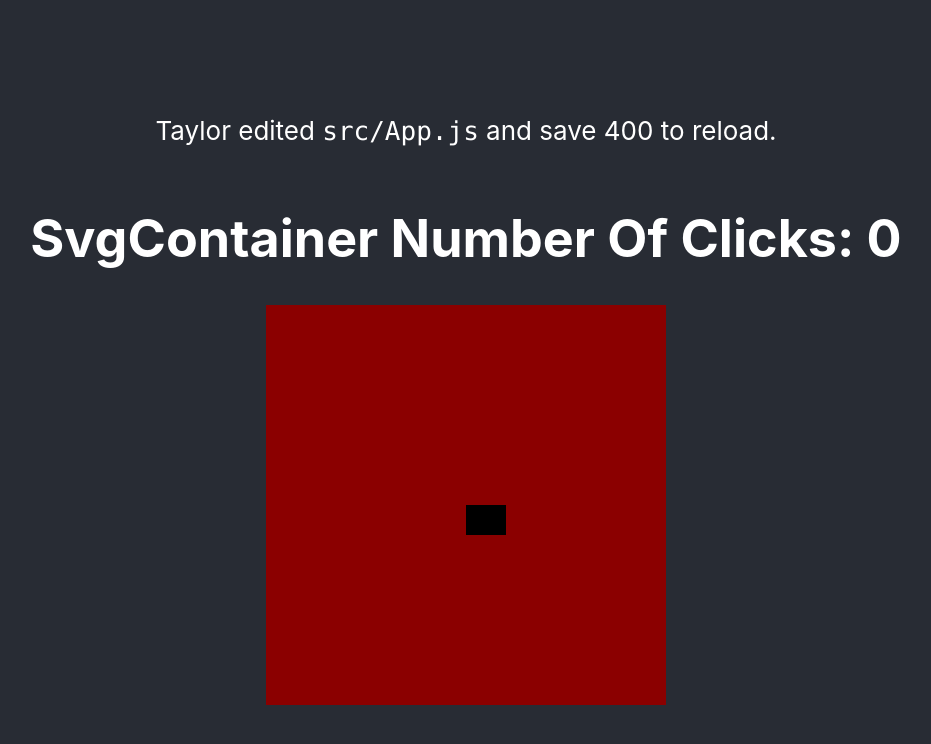
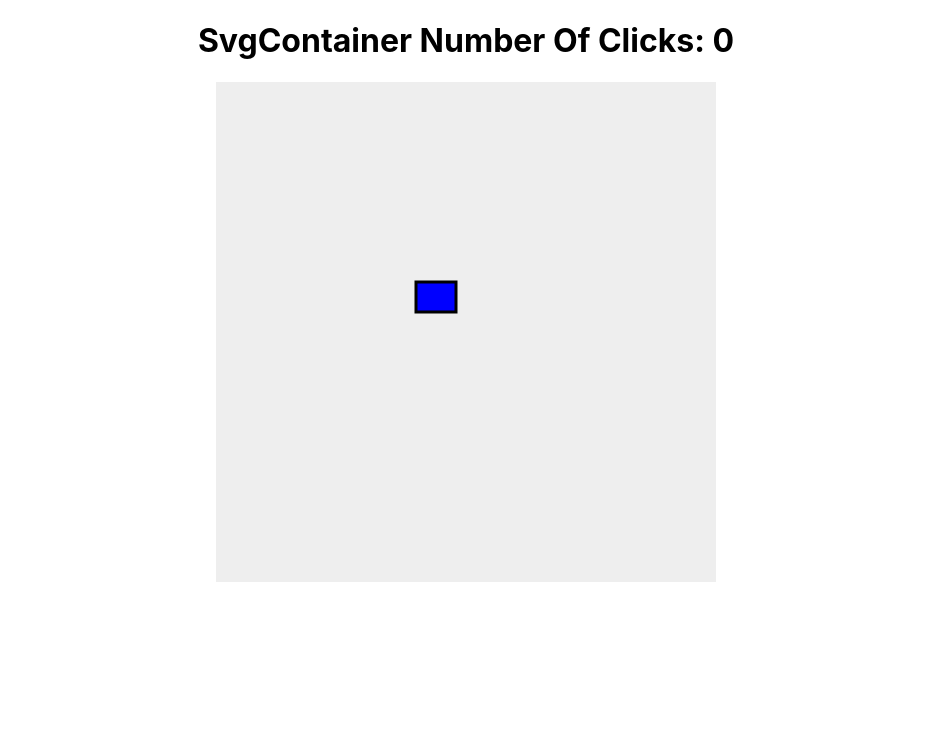
Before and after one commit to ntbrock/iwphys-svg-proto-react, a React (Create React App) app: page / in a window 1280 px wide. Shown: the top 744 px of the page, without its empty margins (174-1105 px from the left). Built offline with nearby package versions, Linux system fonts and the light colour scheme.

Commit message:
Demo Prep - Streamlining of the project layout

```diff
--- a/src/App.js
+++ b/src/App.js
@@ -1,21 +1,12 @@
 import React from 'react';
-import logo from './logo.svg';
 import './App.css';
 import SvgContainer from "./components/SvgContainer";
 
 function App() {
 
-    const uv=400;
-
   return (
     <div className="App">
-      <header className="App-header">
-        <p>
-          Taylor edited <code>src/App.js</code> and save {uv} to reload.
-        </p>
-
           <SvgContainer />
-      </header>
     </div>
   );
 }
--- a/src/components/SvgContainer.css
+++ b/src/components/SvgContainer.css
@@ -1,6 +1,9 @@
 
 svg.iwp-svg {
+    background-color: #eeeeee;
+}
 
-    background-color: darkred;
+.bluerect {
+    fill: red;
 
 }
--- a/src/components/SvgContainer.js
+++ b/src/components/SvgContainer.js
@@ -26,6 +26,8 @@ export default class SvgContainer extends React.Component {
     onMouseClick(event) {
         console.log("SvgContainer.onMouseClick:25> Click Event: " , event);
         this.setState( { numberOfClicks: this.state.numberOfClicks + 1 })
+
+
     }
 
     render() {
@@ -34,15 +36,14 @@ export default class SvgContainer extends React.Component {
             <div>
                 <h1>SvgContainer Number Of Clicks: {this.state.numberOfClicks}</h1>
 
-                <svg class="iwp-svg" onClick={this.onMouseClick}
-                     style={{"width":"400px", "height":"400px"}} >
+                <svg className="iwp-svg" onClick={this.onMouseClick}
+                     style={{"width":"500px", "height":"500px"}} >
 
-                    <rect x="200" y="200" style={{"width":"40px",
+                    <rect className="bluerect" x="200" y="200" style={{"width":"40px",
                         "height":"30px",
-                        "fill":"rgb(0,0,255);",
-                        "stroke-width":3,
-                        "stroke":"rgb(0,0,0);"}} />
-
+                        "fill":"rgb(0,0,255)",
+                        "strokeWidth":3,
+                        "stroke":"rgb(0,0,0)"}} />
 
                 </svg>
 
```
